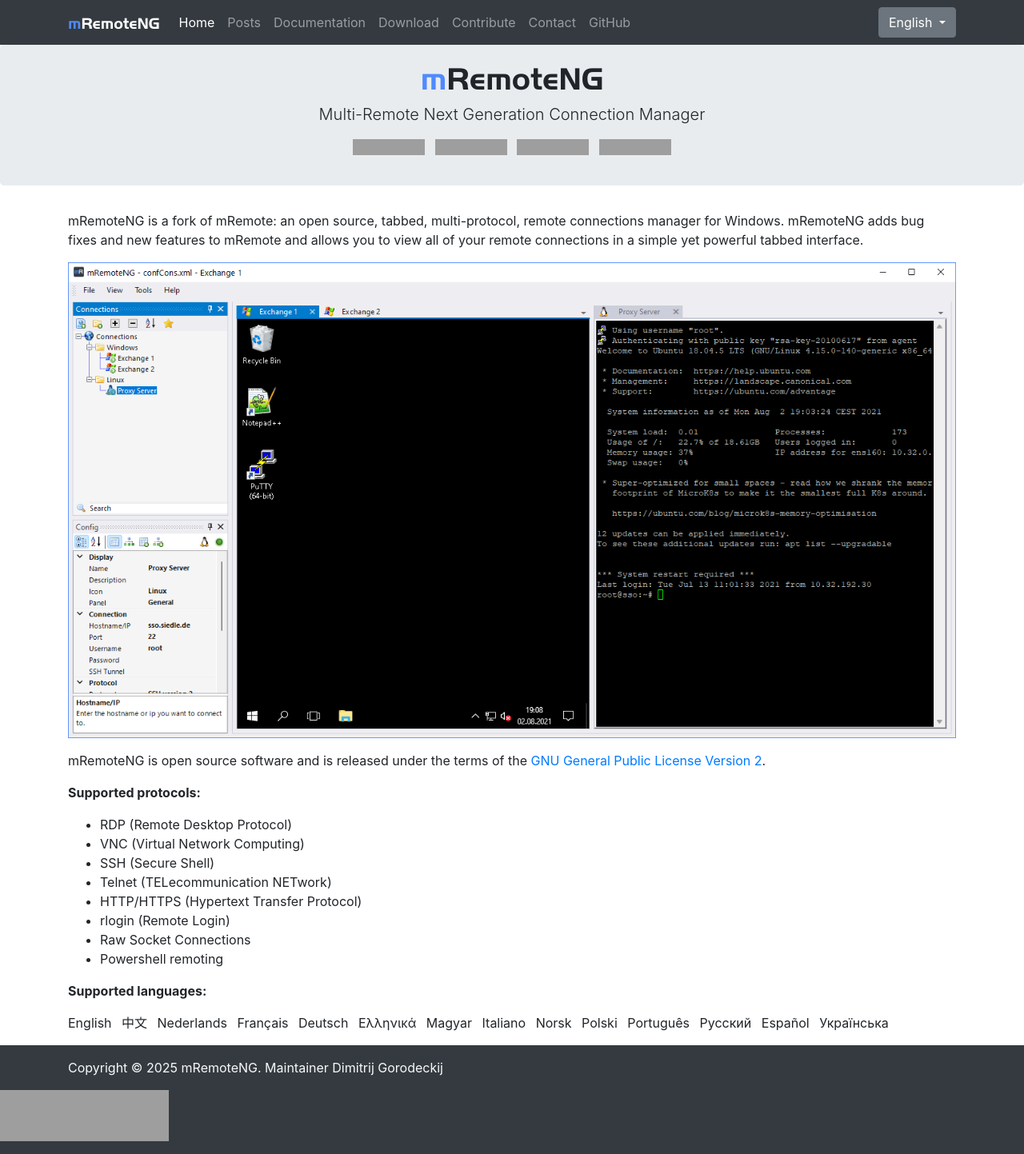
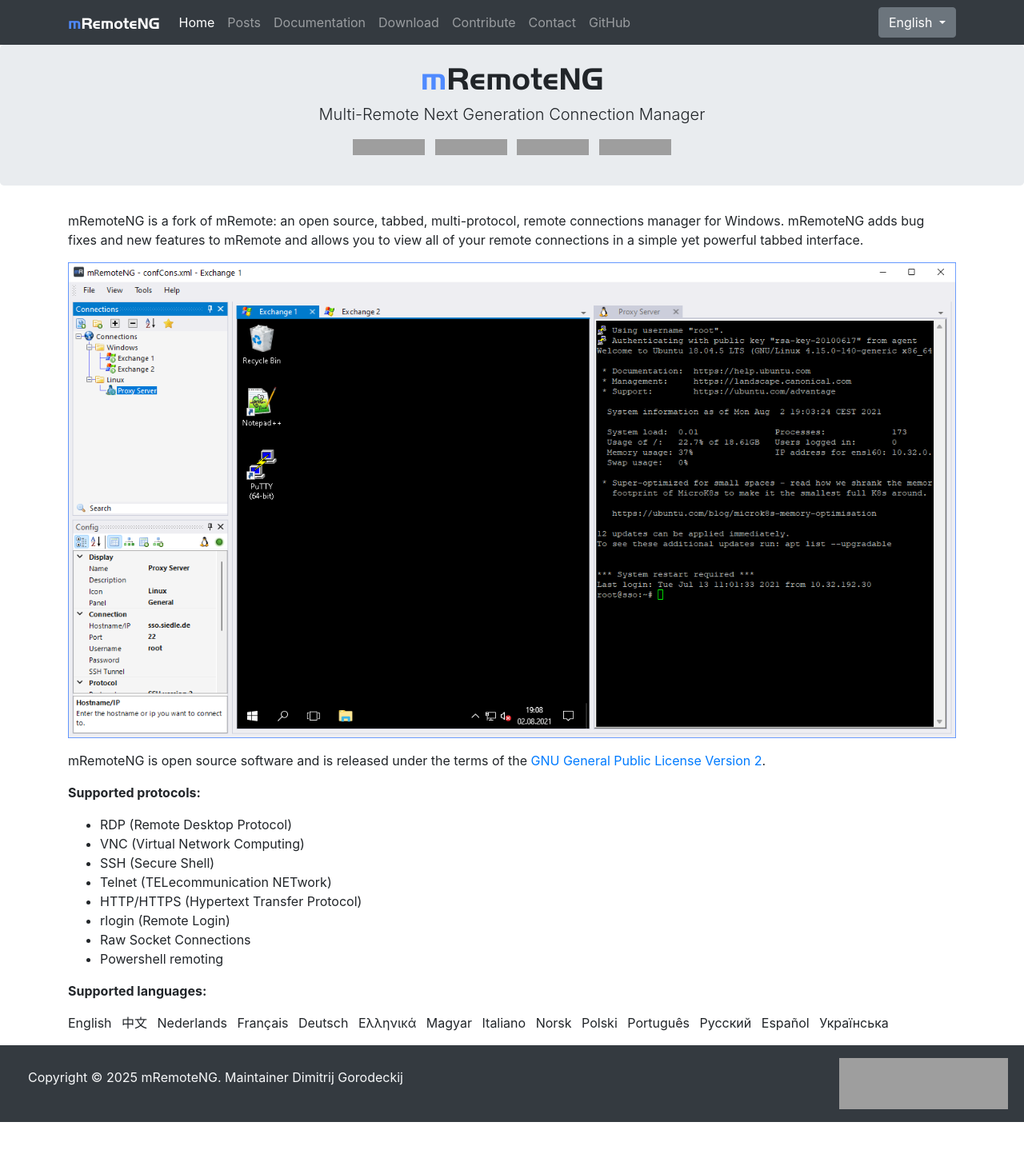
Before and after one commit to mRemoteNG/mRemoteNG.github.io, a Jekyll site: the page built from index.md, in a window 1280 px wide. Shown: the whole page at 80% size. Built offline with Jekyll 4.4.1, drawn with Linux system fonts in a browser that asks for light colours; a style sheet for code colours, icons or effects is not loaded; after the commit the page ends 1403 px from its top, so only the background shows below that; grey boxes are pictures that could not be loaded.

Commit message:
add styling

```diff
--- a/_includes/footer.html
+++ b/_includes/footer.html
@@ -1,8 +1,12 @@
-<footer class='mt-auto py-3 bg-dark text-light'>
-	<div class='container'>
+<footer id="main-footer" class='mt-auto py-3 bg-dark text-light'>
+	<div class='container' id="copyright">
 		<p>Copyright &copy; {{ 'now' | date: '%Y' }} mRemoteNG. Maintainer Dimitrij Gorodeckij</p>
 	</div>
-	<a><img style="cursor: pointer; width: 211px; height: 64px;" onclick="sealInfoLink_Y2VydHVt('certum_pl_dv.svg')" src="https://sslseal.certum.pl/seal/public/img/certum_pl_dv.svg"></a>
+	<div id="ssl-seal">
+		<a>
+			<img style="cursor: pointer; width: 211px; height: 64px;" onclick="sealInfoLink_Y2VydHVt('certum_pl_dv.svg')" src="https://sslseal.certum.pl/seal/public/img/certum_pl_dv.svg">
+		</a>
+	<div>
 </footer>
 {% if jekyll.environment == 'production' %}
 {%- endif -%}
--- a/css/style.css
+++ b/css/style.css
@@ -37,3 +37,16 @@
 #records-list li {
   display: none; /* Hide all items by default */
 }
+
+#main-footer {
+    display: flex;
+    justify-content: space-between;
+    align-items: center;
+    padding: 20px;
+}
+
+#ssl-seal img {
+    cursor: pointer;
+    width: 211px;
+    height: 64px;
+}
```
